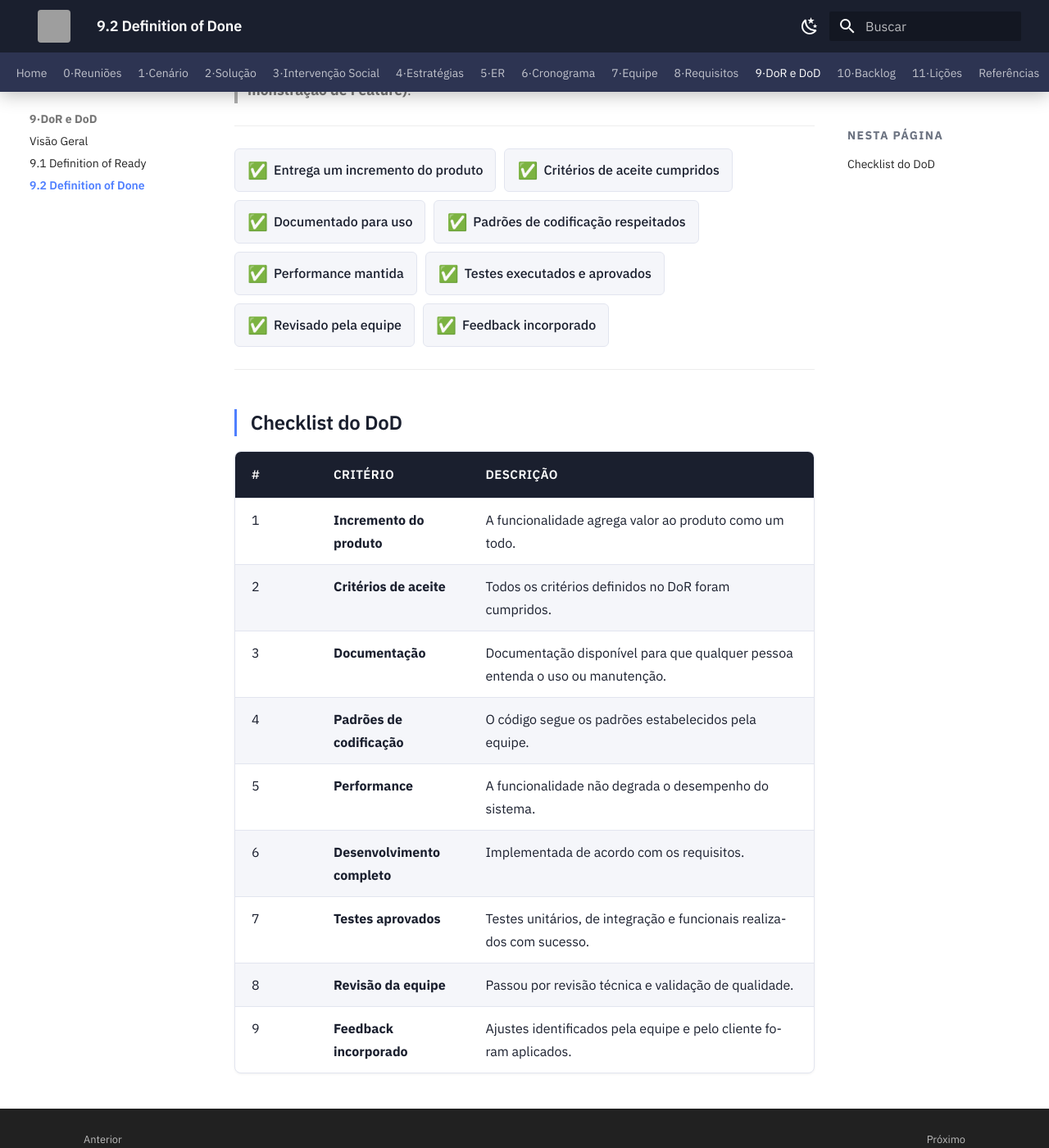
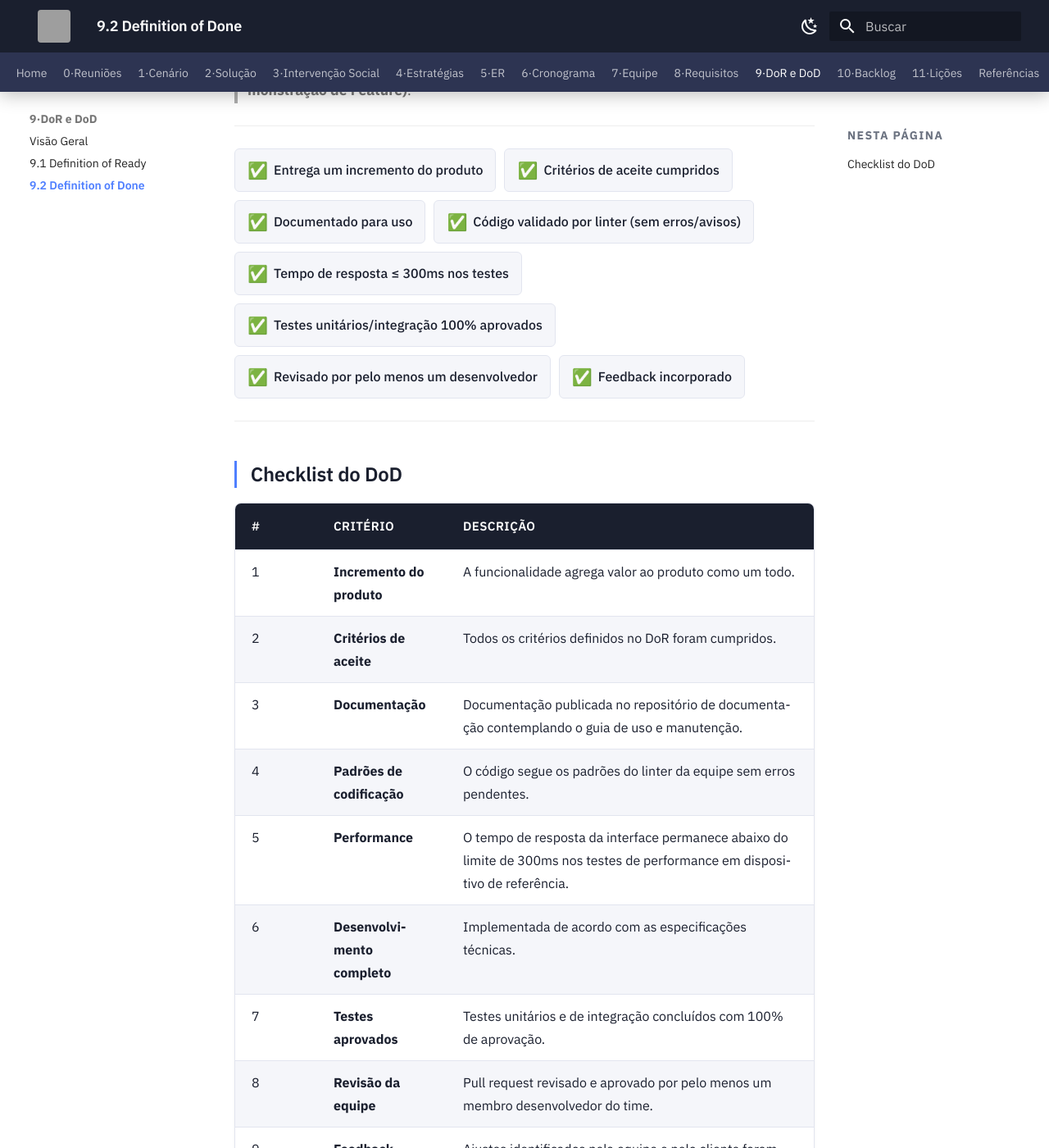
Before and after one commit to mdsreq-fga-unb/REQ-2026.1-T02-UnB-App, an MkDocs documentation site: the page built from docs/09-dor-dod/dod.md, in a window 1280 px wide and 1400 px high, scrolled down 240 px. Shown: the whole window at 82% size. Built offline with MkDocs 1.6.1 and Material for MkDocs 9.7.7, drawn with Linux system fonts in a browser that asks for light colours; grey boxes are pictures that could not be loaded.

Commit message:
docs: revisa requisitos e definicoes para remover termos subjetivos

```diff
--- a/docs/09-dor-dod/dod.md
+++ b/docs/09-dor-dod/dod.md
@@ -1,6 +1,6 @@
 # 9.2 Definition of Done (DoD)
 
-> Acordo que demonstra a qualidade da funcionalidade produzida. Um item que não atende ao DoD **não deve ser apresentado na validação de entrega para o cliente (Demonstração de Feature)**.
+> Acordo que define as condições de aceitação de cada item de backlog. Um item que não cumpre o DoD **não deve ser apresentado na validação de entrega para o cliente (Demonstração de Feature)**.
 
 ---
 
@@ -8,10 +8,10 @@
   <div class="vpp-chip"><span class="icon">✅</span> Entrega um incremento do produto</div>
   <div class="vpp-chip"><span class="icon">✅</span> Critérios de aceite cumpridos</div>
   <div class="vpp-chip"><span class="icon">✅</span> Documentado para uso</div>
-  <div class="vpp-chip"><span class="icon">✅</span> Padrões de codificação respeitados</div>
-  <div class="vpp-chip"><span class="icon">✅</span> Performance mantida</div>
-  <div class="vpp-chip"><span class="icon">✅</span> Testes executados e aprovados</div>
-  <div class="vpp-chip"><span class="icon">✅</span> Revisado pela equipe</div>
+  <div class="vpp-chip"><span class="icon">✅</span> Código validado por linter (sem erros/avisos)</div>
+  <div class="vpp-chip"><span class="icon">✅</span> Tempo de resposta ≤ 300ms nos testes</div>
+  <div class="vpp-chip"><span class="icon">✅</span> Testes unitários/integração 100% aprovados</div>
+  <div class="vpp-chip"><span class="icon">✅</span> Revisado por pelo menos um desenvolvedor</div>
   <div class="vpp-chip"><span class="icon">✅</span> Feedback incorporado</div>
 </div>
 
@@ -23,10 +23,10 @@
 |---|----------|-----------|
 | 1 | **Incremento do produto** | A funcionalidade agrega valor ao produto como um todo. |
 | 2 | **Critérios de aceite** | Todos os critérios definidos no DoR foram cumpridos. |
-| 3 | **Documentação** | Documentação disponível para que qualquer pessoa entenda o uso ou manutenção. |
-| 4 | **Padrões de codificação** | O código segue os padrões estabelecidos pela equipe. |
-| 5 | **Performance** | A funcionalidade não degrada o desempenho do sistema. |
-| 6 | **Desenvolvimento completo** | Implementada de acordo com os requisitos. |
-| 7 | **Testes aprovados** | Testes unitários, de integração e funcionais realizados com sucesso. |
-| 8 | **Revisão da equipe** | Passou por revisão técnica e validação de qualidade. |
+| 3 | **Documentação** | Documentação publicada no repositório de documentação contemplando o guia de uso e manutenção. |
+| 4 | **Padrões de codificação** | O código segue os padrões do linter da equipe sem erros pendentes. |
+| 5 | **Performance** | O tempo de resposta da interface permanece abaixo do limite de 300ms nos testes de performance em dispositivo de referência. |
+| 6 | **Desenvolvimento completo** | Implementada de acordo com as especificações técnicas. |
+| 7 | **Testes aprovados** | Testes unitários e de integração concluídos com 100% de aprovação. |
+| 8 | **Revisão da equipe** | Pull request revisado e aprovado por pelo menos um membro desenvolvedor do time. |
 | 9 | **Feedback incorporado** | Ajustes identificados pela equipe e pelo cliente foram aplicados. |
```
Also changed, not shown: docs/01-cenario/desafios.md (+1 -1 lines), docs/01-cenario/negocio.md (+2 -2 lines), docs/01-cenario/segmentacao.md (+8 -8 lines), docs/02-solucao/objetivos-especificos.md (+6 -6 lines), docs/09-dor-dod/dor.md (+6 -6 lines).
